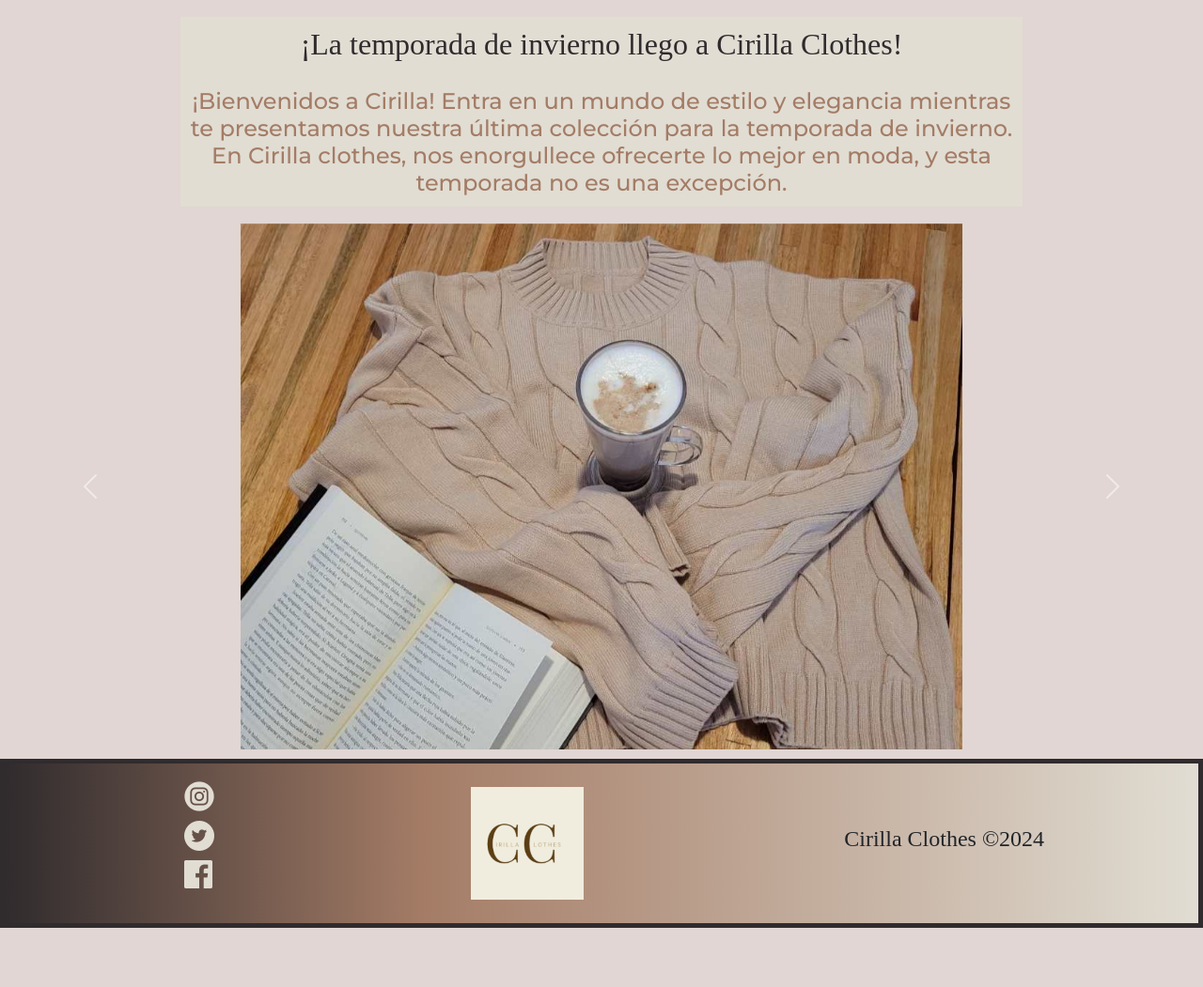
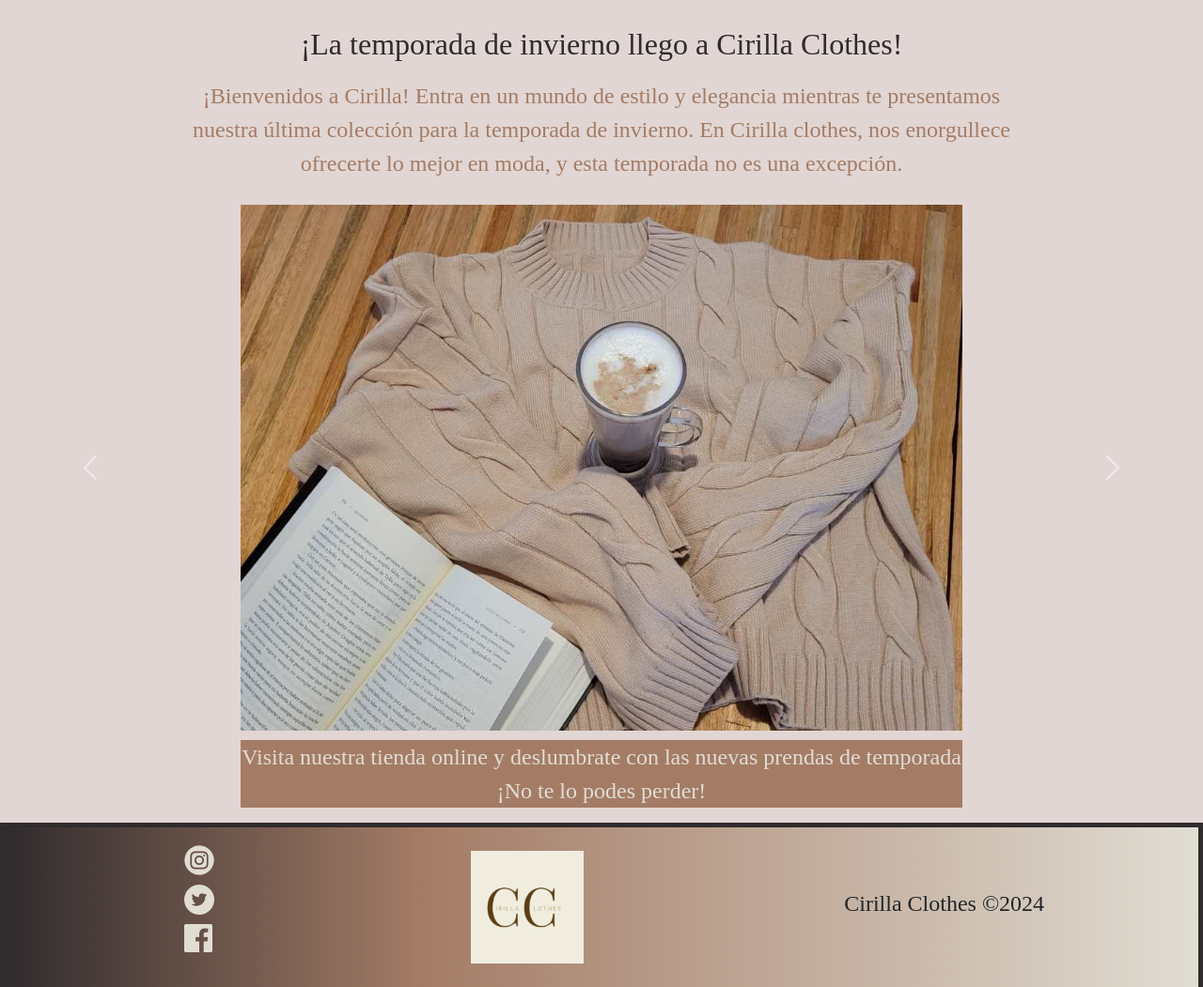
Before and after one commit to guidolopez3122/Proyecto-Guido-Lopez, a website: page index.html in a window 1280 px wide. Shown: the part 133-1184 px from the top of the page at 94% size. Before the commit the page ends 1121 px from the top, so only its background shows below. Drawn offline with nearby package versions, Linux system fonts and the light colour scheme; a web font is replaced by a local one.

Commit message:
trabajo final

```diff
--- a/index.html
+++ b/index.html
@@ -29,11 +29,11 @@
 
     <title>Cirilla Clothes Official Site</title>
 
-    <meta name="description" content="Tienda de ropa femenina con las últimas tendencias en moda. Encontra vestidos, blusas, pantalones y accesorios a precios increíbles.">
+    <meta name="description" content="Tienda de ropa femenina con las últimas tendencias en moda. Encontra vestidos, blusas, pantalones y accesorios a precios increíbles">
 
     <meta name="keywords" content="ropa femenina, moda mujer, vestidos, blusas, pantalones, accesorios, tienda de ropa">
 
-  </head>
+</head>
 
 <body>
     <header>
@@ -60,11 +60,10 @@
     </header>
 
     <main>
-      <section class="encabezado">
-          <h1 class="animate__animated animate__headShake">¡La temporada de invierno llego a Cirilla Clothes!</h1>
-          <h2>¡Bienvenidos a Cirilla!
-
-            Entra en un mundo de estilo y elegancia mientras te presentamos nuestra última colección para la temporada de invierno. En Cirilla clothes, nos enorgullece ofrecerte lo mejor en moda, y esta temporada no es una excepción.</h2>
+      <h1 class="animate__animated animate__headShake">¡La temporada de invierno llego a Cirilla Clothes!</h1>
+      <section class="tituloUno">
+          <p>¡Bienvenidos a Cirilla!
+              Entra en un mundo de estilo y elegancia mientras te presentamos nuestra última colección para la temporada de invierno. En Cirilla clothes, nos enorgullece ofrecerte lo mejor en moda, y esta temporada no es una excepción.</p>
       </section>
 
       <div id="carousel" class="carousel slide">
@@ -89,6 +88,11 @@
         </button>
       </div>
 
+      <div class="tituloDos">
+        <p>Visita nuestra tienda online y deslumbrate con las nuevas prendas de temporada
+           ¡No te lo podes perder!</p>
+      </div>
+
     </main>
 
     <footer>
--- a/scss/_home.scss
+++ b/scss/_home.scss
@@ -1,13 +1,21 @@
-.encabezado{
-    width: 70%;
+@mixin titulos($ancho, $color, $bg, $borde){
+    width: $ancho;
+    color: $color;
+    background-color: $bg;
+    border: $borde;
     margin: 0 auto;
     text-align: center;
-    background-color: $colorCinco;
-    border: 3px $colorUno;
-
-    h2{
-        color:$colorDos;
-    }
+}
+.tituloUno{
+    @include titulos(70%, $colorDos, $colorCuatro, 3px $colorUno);
+    font-family: "Gloock", serif;
+    font-style: normal;
+    font-size: x-large;
+}
+.tituloDos{
+    @include titulos(60%, $colorCinco, $colorDos, 5px $colorDos);
+    font-family: "Gloock", serif;
+    font-size: x-large;
 }
 #carousel{
     display: flex;
--- a/scss/_querries.scss
+++ b/scss/_querries.scss
@@ -96,3 +96,15 @@
       }
       /* termina querrie para footer */
 }
+// empieza media querrie para mobile 320px
+@media screen and (max-width:320px){
+  .card{
+    width: 12rem;
+
+  }
+  .item1{
+    width: 12rem;
+    height: 15rem;
+  }
+}
+// termina media querrie para mobile 320px
```
Also changed, not shown: pages/ayuda.html (+2 -2 lines), pages/nosotros.html (+2 -2 lines), pages/sale.html (+2 -2 lines), pages/shop online.html (+2 -2 lines), css/estilo.css, 1 other file.
